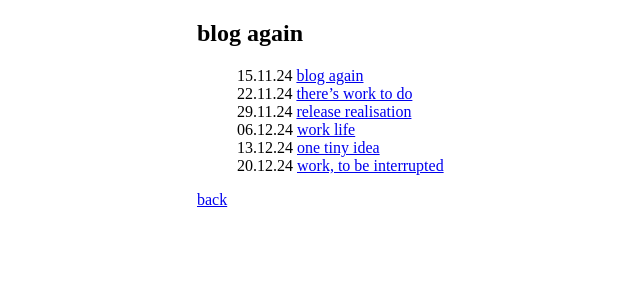
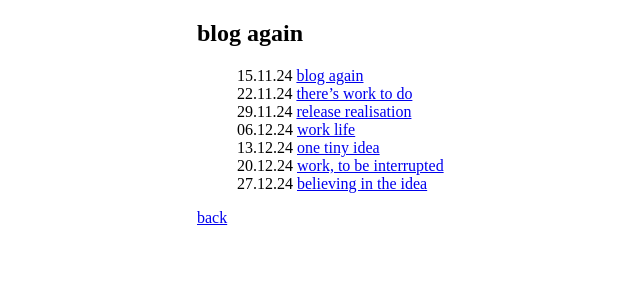
Before and after one commit to stuffedwombat/stuffedwombat.github.io, a Jekyll site: the page built from blogagain.md, in a window 1280 px wide. Shown: the top 300 px of the page, without its empty margins (127-767 px from the left). Built offline with Jekyll 4.4.1, drawn with Linux system fonts in a browser that asks for light colours; our own code applies the rules of GitHub Pages for plain Markdown files; comment, search, counter and statistics services are not loaded.

Commit message:
Update blogagain.md

```diff
--- a/blogagain.md
+++ b/blogagain.md
@@ -5,6 +5,7 @@
 - 29.11.24 [release realisation](24_11_29_release_realisation)
 - 06.12.24 [work life](24_12_06_work_life)
 - 13.12.24 [one tiny idea](24_12_13_one_tiny_idea)
-- 20.12.24 [work, to be interrupted](24_12_20_work_to_be_interrupted.md)
+- 20.12.24 [work, to be interrupted](24_12_20_work_to_be_interrupted)
+- 27.12.24 [believing in the idea](24_12_27_believing_in_the_idea)
 
 [back](thinking)
```
